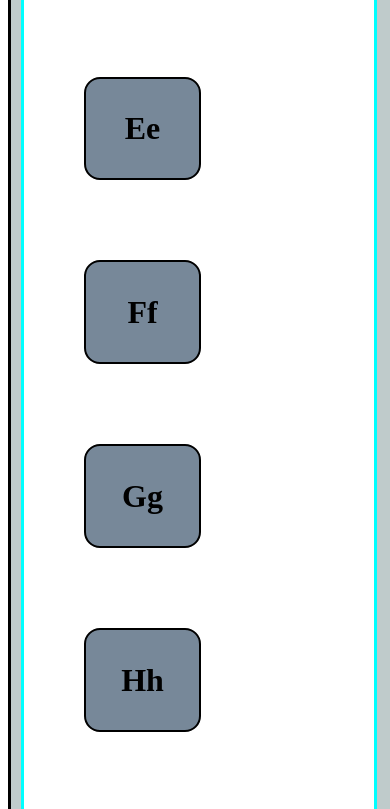
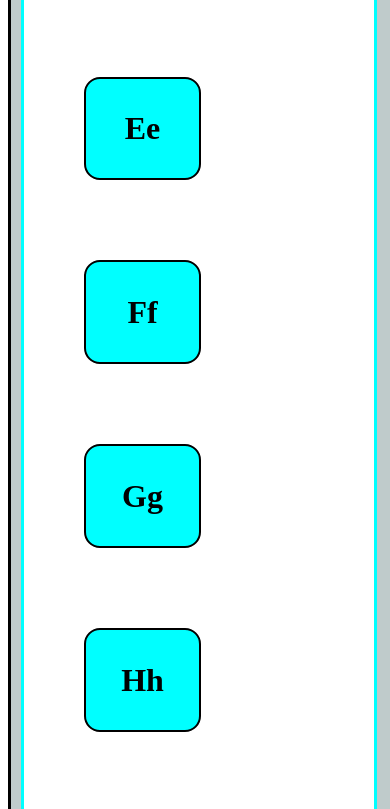
Before and after one commit to Mani5160/cloud12, a plain HTML site: page index.html in a window 390 px wide. Shown: the part 743-1552 px from the top of the page. Drawn offline with Linux system fonts and the light colour scheme.

Commit message:
helllo commit

```diff
--- a/q1css.css
+++ b/q1css.css
@@ -20,7 +20,7 @@
 .box{
     margin-left: 50px;
     width: 30%;
-    background-color: lightslategray;
+    background-color: cyan;
     text-align:center;
     margin: 40px;
     padding: 10px;
@@ -60,7 +60,7 @@
     .box{
         margin-left: 50px;
         width: 30%;
-        background-color: lightslategray;
+        background-color: lightred;
         text-align:center;
         margin: 40px;
         padding: 10px;
```
